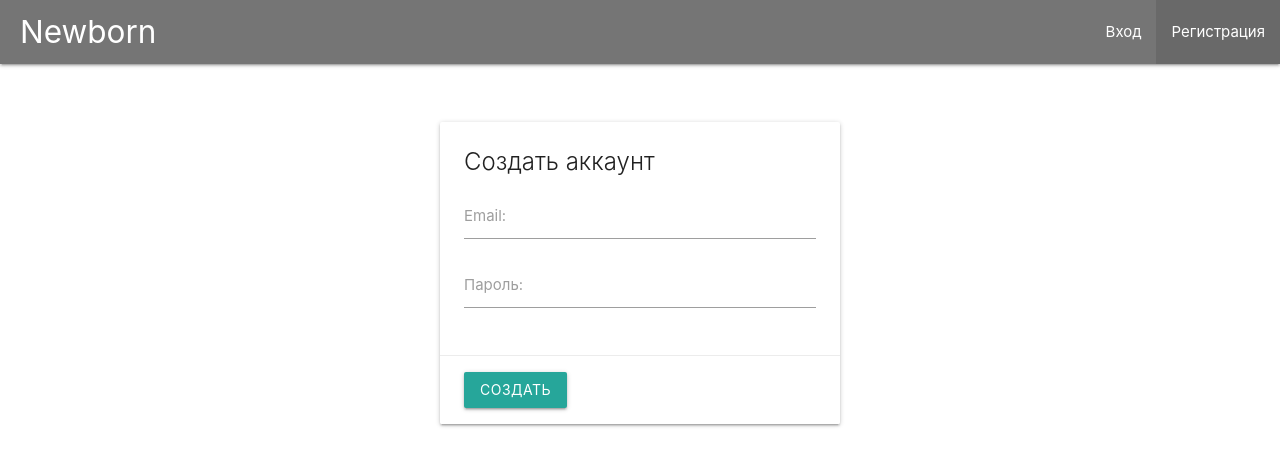
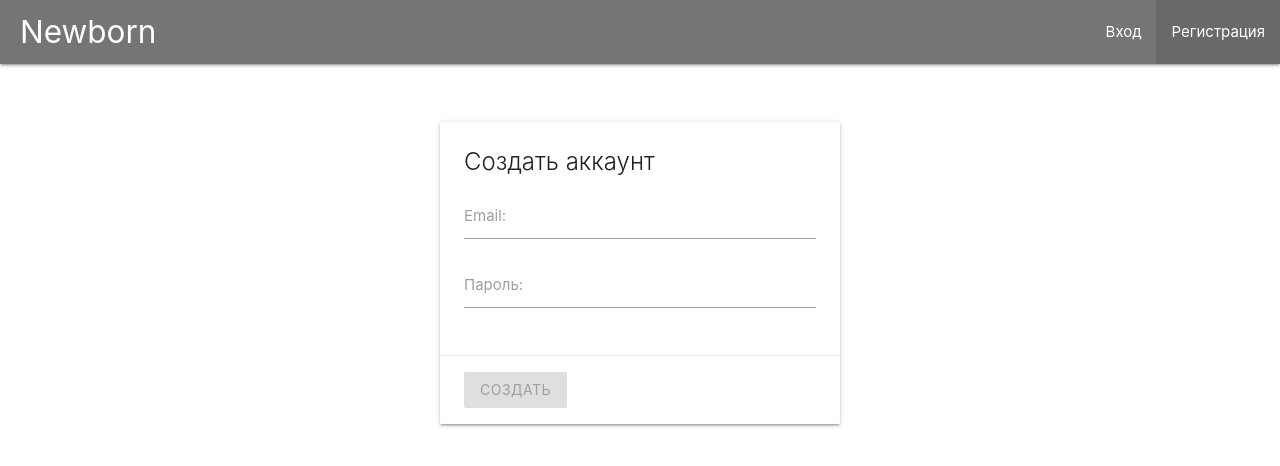
Before and after one commit to adherents/crm-system, an Angular app in the folder client/: page /registration in a window 1280 px wide. Shown: the top 466 px of the page. Built offline with nearby package versions, Linux system fonts and the light colour scheme.

Commit message:
added registration page

```diff
--- a/client/src/app/registration-page/registration-page.component.html
+++ b/client/src/app/registration-page/registration-page.component.html
@@ -1,16 +1,53 @@
-<div class="card">
+<form
+  class="card"
+  [formGroup]="form"
+  (ngSubmit)="onSubmit()"
+>
   <div class="card-content">
     <span class="card-title">Создать аккаунт</span>
     <div class="input-field">
-      <input id="email" type="email" required>
+      <input
+        id="email"
+        type="email"
+        formControlName="email"
+        [ngClass]="{'invalid': form.get('email').invalid && form.get('email').touched}"
+      >
       <label for="email">Email:</label>
+      <span
+        class="helper-text red-text"
+        *ngIf="form.get('email').invalid && form.get('email').touched"
+      >
+        <span *ngIf="form.get('email').errors['required']">Поле email обязательно для заполнения.</span>
+        <span *ngIf="form.get('email').errors['email']">Введите корректный email адрес.</span>
+      </span>
     </div>
     <div class="input-field">
-      <input id="password" type="password" required>
+      <input
+        id="password"
+        type="password"
+        formControlName="password"
+        [ngClass]="{'invalid': form.get('password').invalid && form.get('password').touched}"
+      >
       <label for="password">Пароль:</label>
+      <span
+        class="helper-text red-text"
+        *ngIf="form.get('password').invalid && form.get('password').touched"
+      >
+        <span *ngIf="form.get('password').errors['required']">Поле password обязательно для заполнения.</span>
+        <span *ngIf="form.get('password').errors['minlength'] && form.get('password').errors['minlength']['requiredLength']">
+          Пароль должен быть не меньше {{form.get('password').errors['minlength']['requiredLength']}} символов.
+          Сейчас {{form.get('password').errors['minlength']['actualLength']}}.
+        </span>
+      </span>
     </div>
   </div>
   <div class="card-action">
-    <button class="modal-action btn waves-effect">Создать</button>
+    <button
+      type="submit"
+      class="modal-action btn waves-effect"
+      [disabled]="form.invalid || form.disabled"
+    >
+      Создать
+    </button>
   </div>
-</div>
+</form>
--- a/client/src/app/registration-page/registration-page.component.ts
+++ b/client/src/app/registration-page/registration-page.component.ts
@@ -1,15 +1,50 @@
-import { Component, OnInit } from '@angular/core';
+import { Component, OnInit, OnDestroy } from '@angular/core';
+import { FormGroup, FormControl, Validators } from '@angular/forms';
+import { Subscription } from 'rxjs';
+import { Router } from '@angular/router';
+
+import { AuthService } from '../shared/services/auth.service';
 
 @Component({
   selector: 'crmsc-registration-page',
   templateUrl: './registration-page.component.html',
   styleUrls: ['./registration-page.component.scss']
 })
-export class RegistrationPageComponent implements OnInit {
+export class RegistrationPageComponent implements OnInit, OnDestroy {
+  form: FormGroup;
+  subscription: Subscription;
 
-  constructor() { }
+  constructor(
+    private authService: AuthService,
+    private router: Router,
+  ) { }
 
   ngOnInit() {
+    this.form = new FormGroup({
+      email: new FormControl(null, [Validators.required, Validators.email]),
+      password: new FormControl(null, [Validators.required, Validators.minLength(6)])
+    });
+  }
+
+  onSubmit() {
+    this.form.disable();
+    this.subscription = this.authService.registration(this.form.value).subscribe(
+      () => this.router.navigate(['/login'], {
+        queryParams: {
+          registered: true
+        }
+      }),
+      error => {
+        console.warn(error);
+        this.form.enable();
+      }
+    );
+  }
+
+  ngOnDestroy() {
+    if (this.subscription) {
+      this.subscription.unsubscribe();
+    }
   }
 
 }
--- a/client/src/app/shared/services/auth.service.ts
+++ b/client/src/app/shared/services/auth.service.ts
@@ -13,8 +13,8 @@ export class AuthService {
 
   constructor(private http: HttpClient) {}
 
-  registration() {
-
+  registration(user: User): Observable<User> {
+    return this.http.post<User>('/api/auth/register', user);
   }
 
   login(user: User): Observable<{token: string}> {
```
